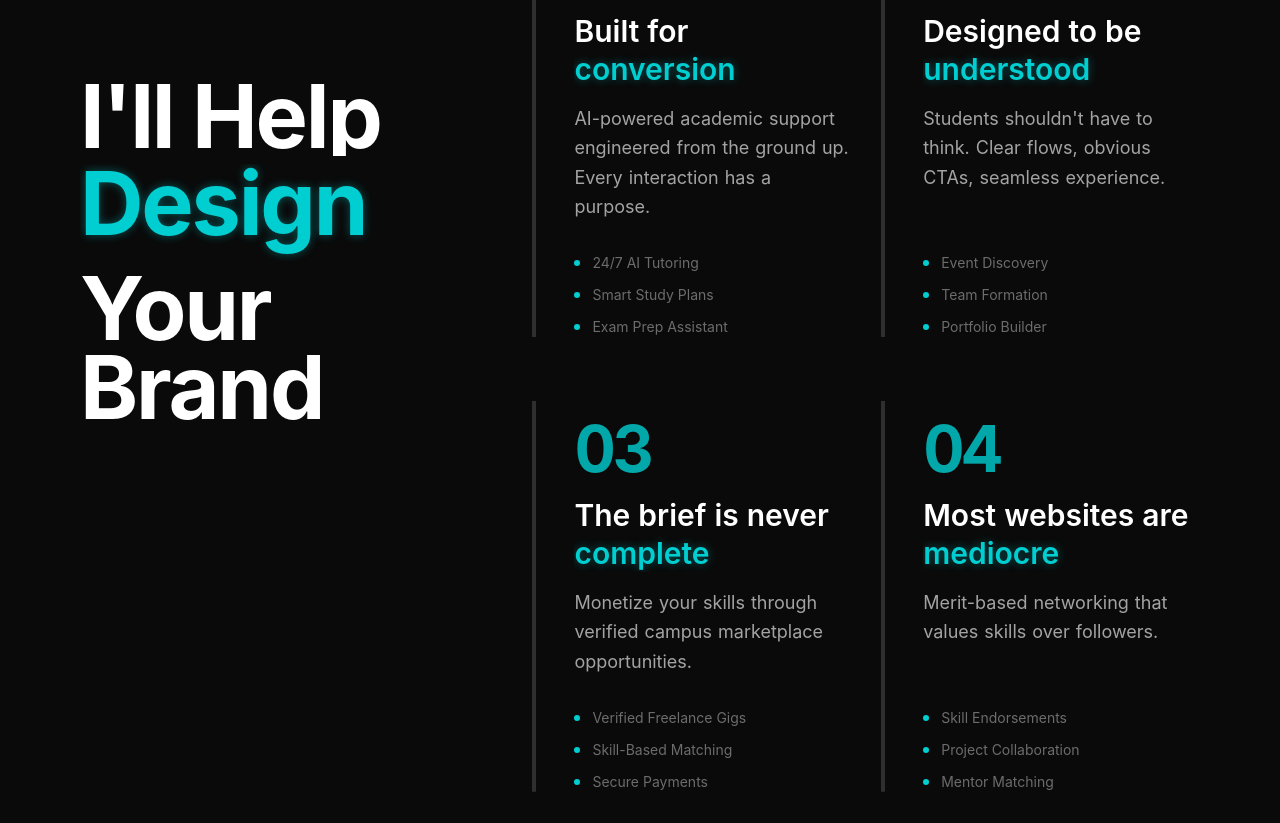
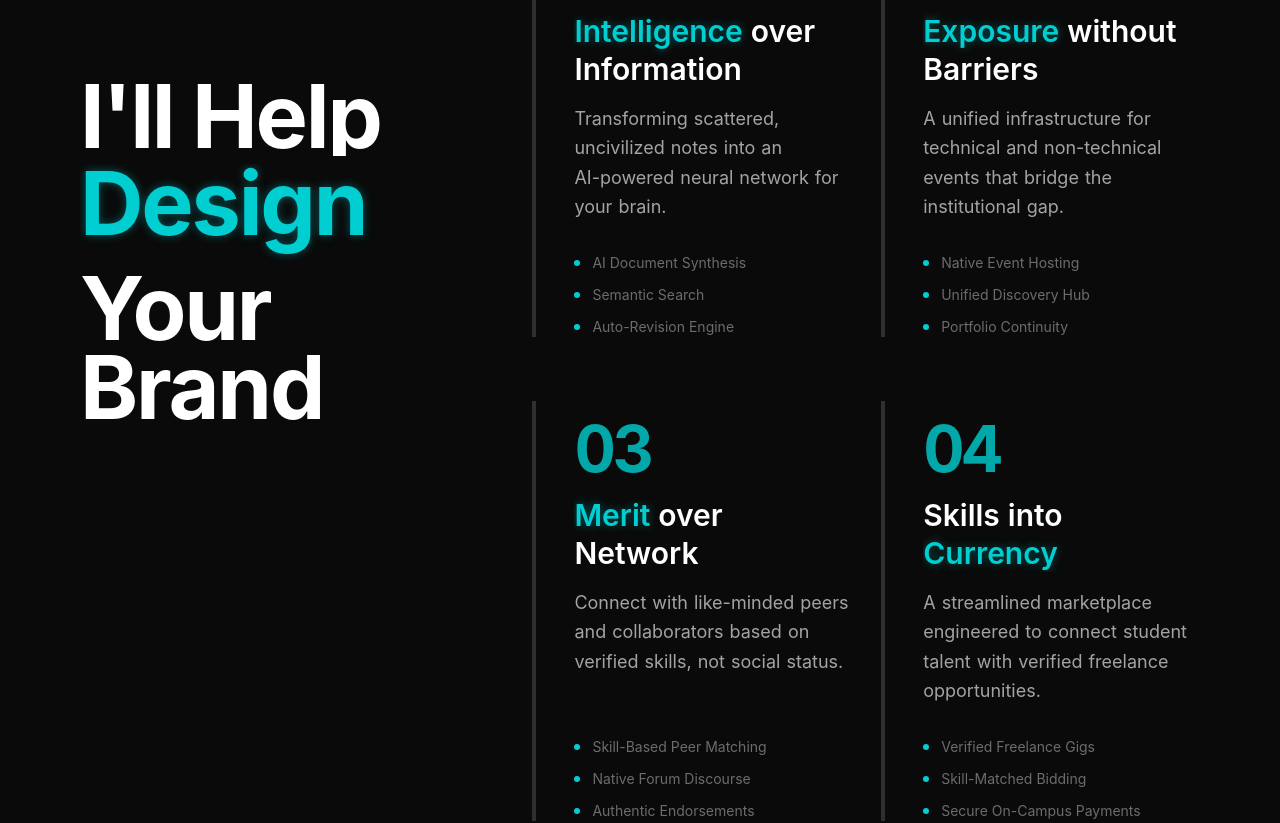
Before and after one commit to KlaerAI/klaerai, a Next.js app: page / in a window 1280 px wide. Shown: the part 1980-2803 px from the top of the page. Built offline with nearby package versions, Linux system fonts and the light colour scheme.

Commit message:
serviice section content

```diff
--- a/app/components/home/Services.tsx
+++ b/app/components/home/Services.tsx
@@ -4,45 +4,45 @@ import React, {useRef, useState, useEffect} from "react";
 import {motion, useInView, AnimatePresence} from "framer-motion";
 
 // --- Data ---
+
 const SERVICES = [
   {
     id: "01",
-    title: "Built for conversion",
-    accentWord: "conversion",
-    desc: "AI-powered academic support engineered from the ground up. Every interaction has a purpose.",
-    features: ["24/7 AI Tutoring", "Smart Study Plans", "Exam Prep Assistant"],
+    title: "Intelligence over Information",
+    accentWord: "Intelligence",
+    desc: "Transforming scattered, uncivilized notes into an AI-powered neural network for your brain.",
+    features: ["AI Document Synthesis", "Semantic Search", "Auto-Revision Engine"],
   },
   {
     id: "02",
-    title: "Designed to be understood",
-    accentWord: "understood",
-    desc: "Students shouldn't have to think. Clear flows, obvious CTAs, seamless experience.",
-    features: ["Event Discovery", "Team Formation", "Portfolio Builder"],
+    title: "Exposure without Barriers",
+    accentWord: "Exposure",
+    desc: "A unified infrastructure for technical and non-technical events that bridge the institutional gap.",
+    features: ["Native Event Hosting", "Unified Discovery Hub", "Portfolio Continuity"],
   },
   {
     id: "03",
-    title: "The brief is never complete",
-    accentWord: "complete",
-    desc: "Monetize your skills through verified campus marketplace opportunities.",
+    title: "Merit over Network",
+    accentWord: "Merit",
+    desc: "Connect with like-minded peers and collaborators based on verified skills, not social status.",
     features: [
-      "Verified Freelance Gigs",
-      "Skill-Based Matching",
-      "Secure Payments",
+      "Skill-Based Peer Matching",
+      "Native Forum Discourse",
+      "Authentic Endorsements",
     ],
   },
   {
     id: "04",
-    title: "Most websites are mediocre",
-    accentWord: "mediocre",
-    desc: "Merit-based networking that values skills over followers.",
+    title: "Skills into Currency",
+    accentWord: "Currency",
+    desc: "A streamlined marketplace engineered to connect student talent with verified freelance opportunities.",
     features: [
-      "Skill Endorsements",
-      "Project Collaboration",
-      "Mentor Matching",
+      "Verified Freelance Gigs",
+      "Skill-Matched Bidding",
+      "Secure On-Campus Payments",
     ],
   },
 ];
-
 const DYNAMIC_WORDS = ["Develop", "Design", "Elevate"];
 
 // --- Animation Constants ---
```
Also changed, not shown: 1 other file (tests, documents, lock files or other folders).
